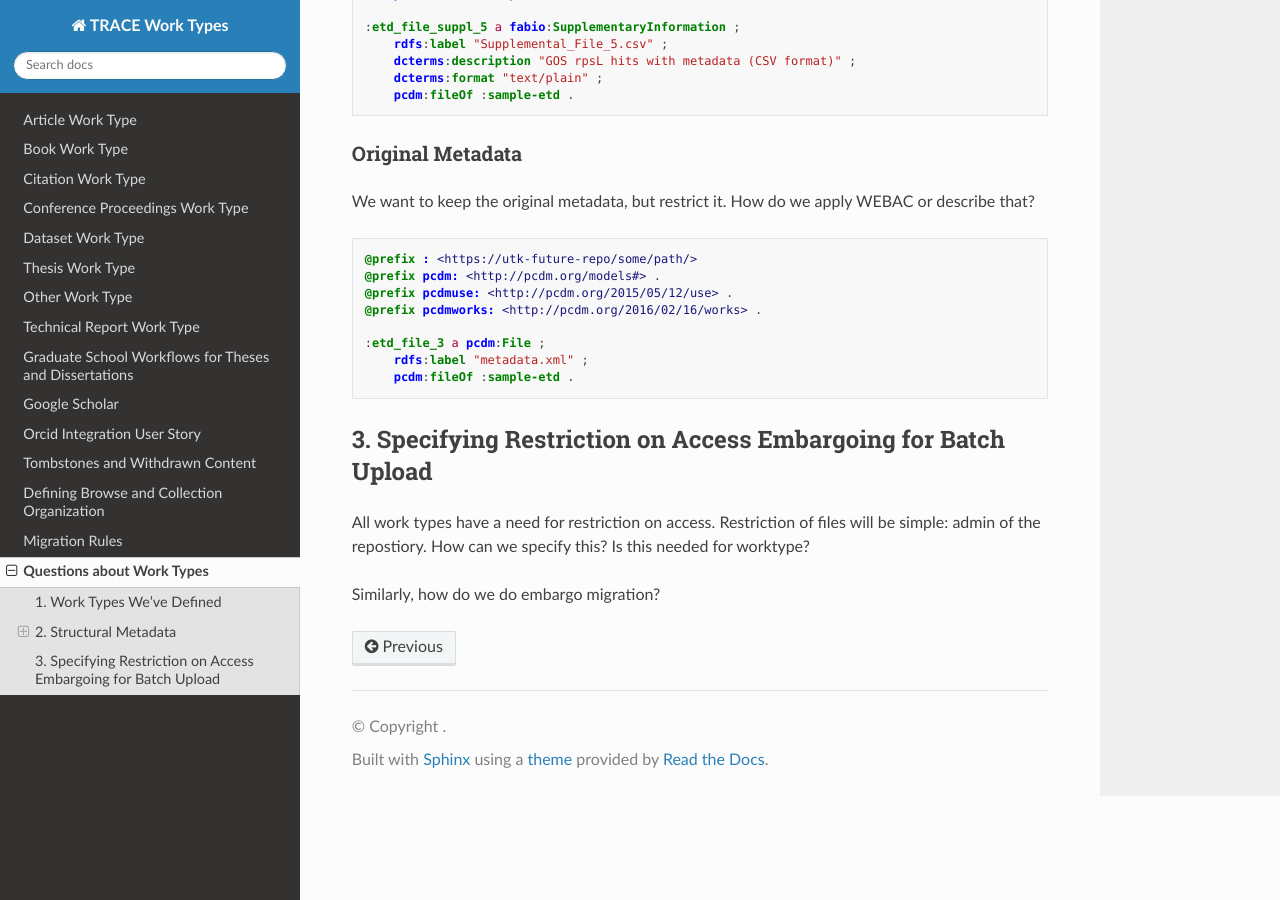
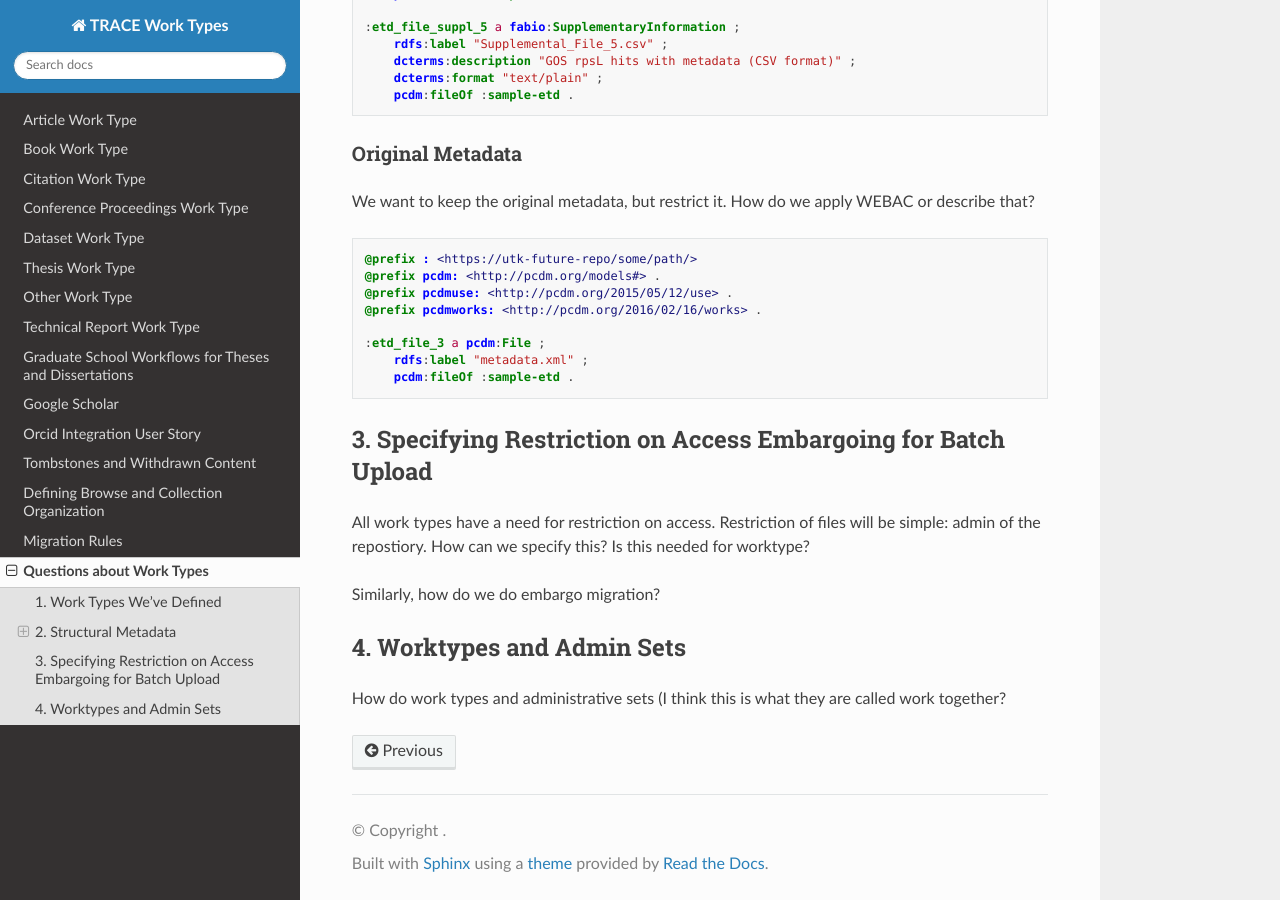
Before and after one commit to utkdigitalinitiatives/trace_work_types_planning, a Sphinx documentation site: the page built from docs/source/questions/questions.rst, in a window 1280 px wide and 900 px high, scrolled down 2437 px. Built offline with Sphinx 7.4.7 and the Read the Docs theme 2.0.0, drawn with Linux system fonts in a browser that asks for light colours.

Commit message:
Add 4th question.

```diff
--- a/docs/source/questions/questions.rst
+++ b/docs/source/questions/questions.rst
@@ -136,3 +136,8 @@ All work types have a need for restriction on access.  Restriction of files will
 How can we specify this?  Is this needed for worktype?
 
 Similarly, how do we do embargo migration?
+
+4. Worktypes and Admin Sets
+===========================
+
+How do work types and administrative sets (I think this is what they are called work together?
```
